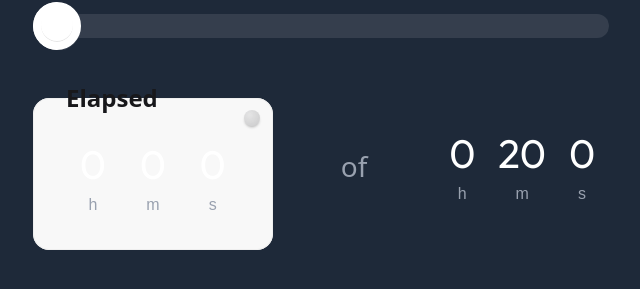
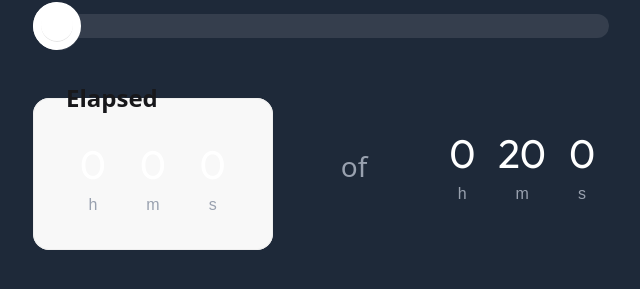
Before and after one commit to ccjmne/bdo-timer, a SvelteKit app: page / in a window 1280 px wide. Shown: the part 363-652 px from the top of the page, without its empty margins (319-959 px from the left). Built offline with nearby package versions, Linux system fonts and the light colour scheme.

Commit message:
Remove 'running' status indicator
We'll get to implementing something more styling soon!

```diff
--- a/src/routes/+page.svelte
+++ b/src/routes/+page.svelte
@@ -6,8 +6,6 @@
   let loop: [current: number, goal: number] = $state([1, Infinity])
   let running = $state(false)
   let dir = $state(true)
-
-  let status = $derived(running ? 'status status-accent' : 'status')
 </script>
 
 <main class="flex flex-col text-white gap-4">
@@ -28,10 +26,6 @@
   />
   <div class="flex flex-col gap-2 sm:flex-row place-items-center w-full justify-between">
     <fieldset class="fieldset bg-base-200 border border-base-300 p-4 rounded-box relative">
-      {#if running}
-        <div class="absolute right-1.5 top-0.5 {status} animate-ping"></div>
-      {/if}
-      <div class="absolute right-1.5 top-0.5 {status}"></div>
       {#if dir}
         <legend class="fieldset-legend h-0">Elapsed</legend>
         <TimeInput
```
